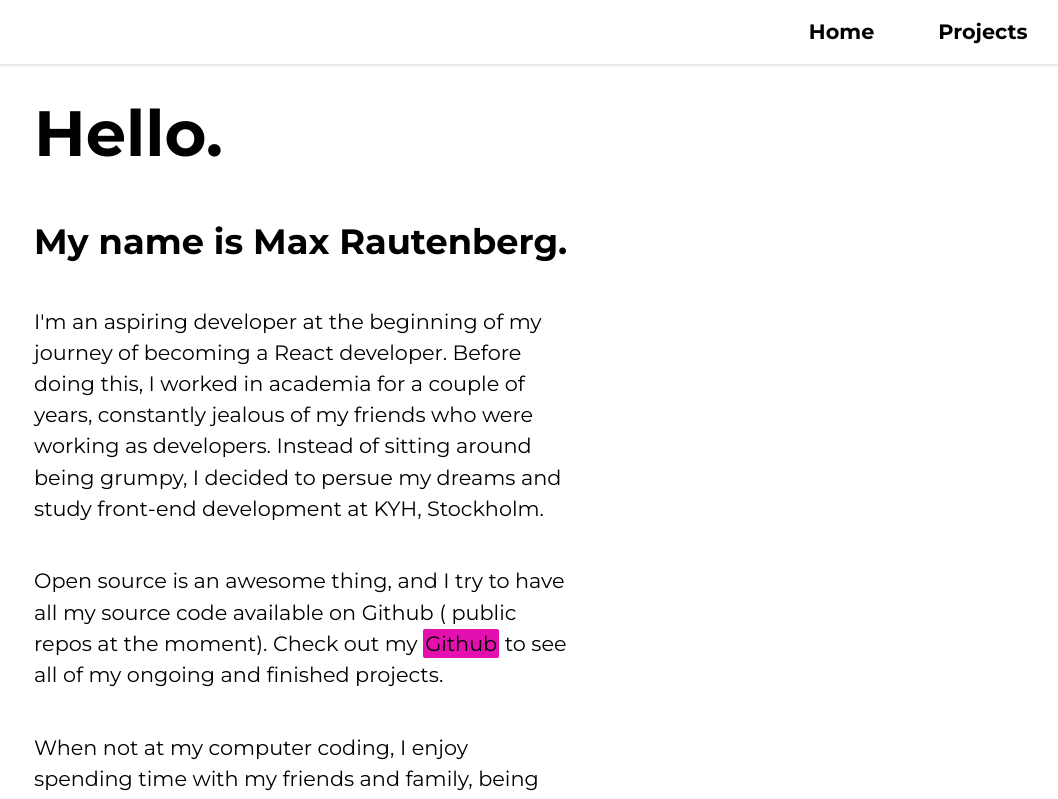
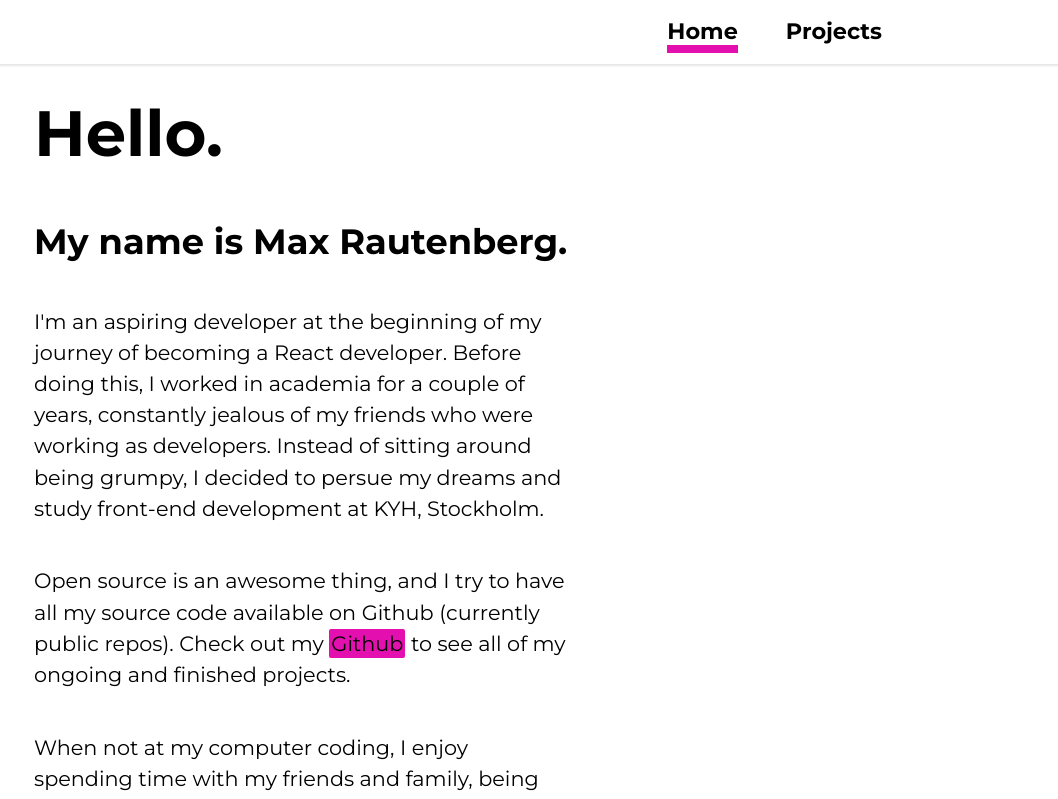
Before and after one commit to mrautenberg/portfolio, a React (Create React App) app: page / in a window 1280 px wide. Shown: the top 799 px of the page, without its empty margins (158-1216 px from the left). Built offline with nearby package versions, Linux system fonts and the light colour scheme; no server answers.

Commit message:
:lipstick: some minor UI updates that will give me a good nights rest

```diff
--- a/package.json
+++ b/package.json
@@ -10,8 +10,7 @@
     "react": "^17.0.1",
     "react-dom": "^17.0.1",
     "react-router-dom": "^5.2.0",
-    "react-scripts": "4.0.1",
-    "styled-components": "^5.2.1"
+    "react-scripts": "4.0.1"
   },
   "scripts": {
     "start": "react-scripts start",
--- a/src/Home.js
+++ b/src/Home.js
@@ -26,16 +26,32 @@ const Home = () => {
       <h2>Hello.</h2>
       <h3>My name is Max Rautenberg.</h3>
       <p>
-        I'm an aspiring developer at the beginning of my journey of becoming a React developer. Before doing this, I worked in academia for a couple of years, constantly jealous of my friends who were working as developers. Instead of sitting around being grumpy, I decided to persue my dreams and study front-end development at KYH, Stockholm.
+        I'm an aspiring developer at the beginning of my journey of becoming a
+        React developer. Before doing this, I worked in academia for a couple of
+        years, constantly jealous of my friends who were working as developers.
+        Instead of sitting around being grumpy, I decided to persue my dreams
+        and study front-end development at KYH, Stockholm.
       </p>
       <p>
-        Open source is an awesome thing, and I try to have all my source code available on Github ({public_repos} public repos at the moment).  Check out my <a className="fancy" href={html_url} > Github</a> to see all of my ongoing and finished projects.
+        Open source is an awesome thing, and I try to have all my source code
+        available on Github (currently {public_repos} public repos). Check out
+        my{" "}
+        <a className="fancy" href={html_url}>
+          Github
+        </a>{" "}
+        to see all of my ongoing and finished projects.
       </p>
       <p>
-        When not at my computer coding, I enjoy spending time with my friends and family, being outdoors and trying to be a somewhat decent DM in Dungeons & Dragons.
+        When not at my computer coding, I enjoy spending time with my friends
+        and family, being outdoors and trying to be a somewhat decent DM in
+        Dungeons & Dragons.
       </p>
       <p>
-        I'm currently looking for a place to do my LIA. If you want to get in touch with me in regards to that, or just want to say hi, feel free to write an email to <span className="fancy"> mrautenberg@outlook.com</span> or contact me on <span className="fancy"> LinkedIn </span>.
+        I'm currently looking for a place to do my LIA. If you want to get in
+        touch with me in regards to that, or just want to say hi, feel free to
+        write an email to{" "}
+        <span className="fancy"> mrautenberg@outlook.com</span> or contact me on{" "}
+        <span className="fancy">LinkedIn</span>.
       </p>
     </main>
   );
--- a/src/Navbar.js
+++ b/src/Navbar.js
@@ -5,7 +5,9 @@ const Navbar = () => {
     <nav>
       <ul>
         <li>
-          <Link to="/">Home</Link>
+          <Link className="active" to="/">
+            Home
+          </Link>
         </li>
         <li>
           <Link to="/projects">Projects</Link>
@@ -15,6 +17,4 @@ const Navbar = () => {
   );
 };
 
-
-
 export default Navbar;
--- a/src/index.css
+++ b/src/index.css
@@ -18,7 +18,6 @@ body {
   font-family: "Montserrat", sans-serif;
   font-size: 1.3rem;
   line-height: 1.5;
-  /* background-color: #ffffff;; */
 }
 
 img {
@@ -35,6 +34,7 @@ h3 {
   font-size: 2.2rem;
   margin-bottom: 1rem;
 }
+
 .container {
   width: 70%;
   max-width: 1600px;
@@ -42,11 +42,6 @@ h3 {
 }
 
 /* NAVBAR */
-.nav-container {
-  width: 100%;
-  margin: 0 auto;
-}
-
 nav {
   display: flex;
   align-items: center;
@@ -58,19 +53,23 @@ nav {
 
 ul {
   display: flex;
-  justify-content: space-around;
   align-items: center;
-  margin-right: 3em;
+  margin-right: 15%;
 }
 
 li {
   list-style: none;
-  margin: 2rem;
+  margin-right: 3rem;
 }
 
 a {
+  text-decoration: none;
+}
+
+nav a {
   color: black;
   text-decoration: none;
+  font-size: 1.4rem;
 }
 
 .home-container {
@@ -107,41 +106,6 @@ a {
   border: 1px solid purple;
 }
 
-/* Github Card */
-.github-card {
-  margin-top: 2rem;
-  width: 35%;
-  max-width: 400px;
-  padding: 1.3em;
-  border-radius: 1em;
-  color: #4e4e4e;
-  /* background: linear-gradient(-45deg, #e5e3e8, #fafafa); */
-  box-shadow: 3px 5px 5px rgba(0, 0, 0, 0.3);
-}
-
-.card__title {
-  text-align: center;
-  font-size: 1.5em;
-}
-
-.card-button {
-  display: inline-block;
-  text-decoration: none;
-  padding: 0.5em 0.75em;
-  border-radius: 0.25em;
-  text-transform: uppercase;
-  font-weight: 700;
-  background: #065c62;
-  color: #fff;
-  width: 100%;
-  text-align: center;
-  margin-bottom: 1rem;
-}
-
-.card-button.purple {
-  background-color: purple;
-}
-
 .fancy {
   background-color: var(--clr-accent);
   border-radius: 2px;
@@ -151,3 +115,7 @@ a {
 span.fancy:hover {
   transform: scale(1.2);
 }
+
+.active {
+  border-bottom: 8px solid var(--clr-accent);
+}
```
Also changed, not shown: public/index.html (+4 -3 lines), 1 other file (tests, documents, lock files or other folders).
